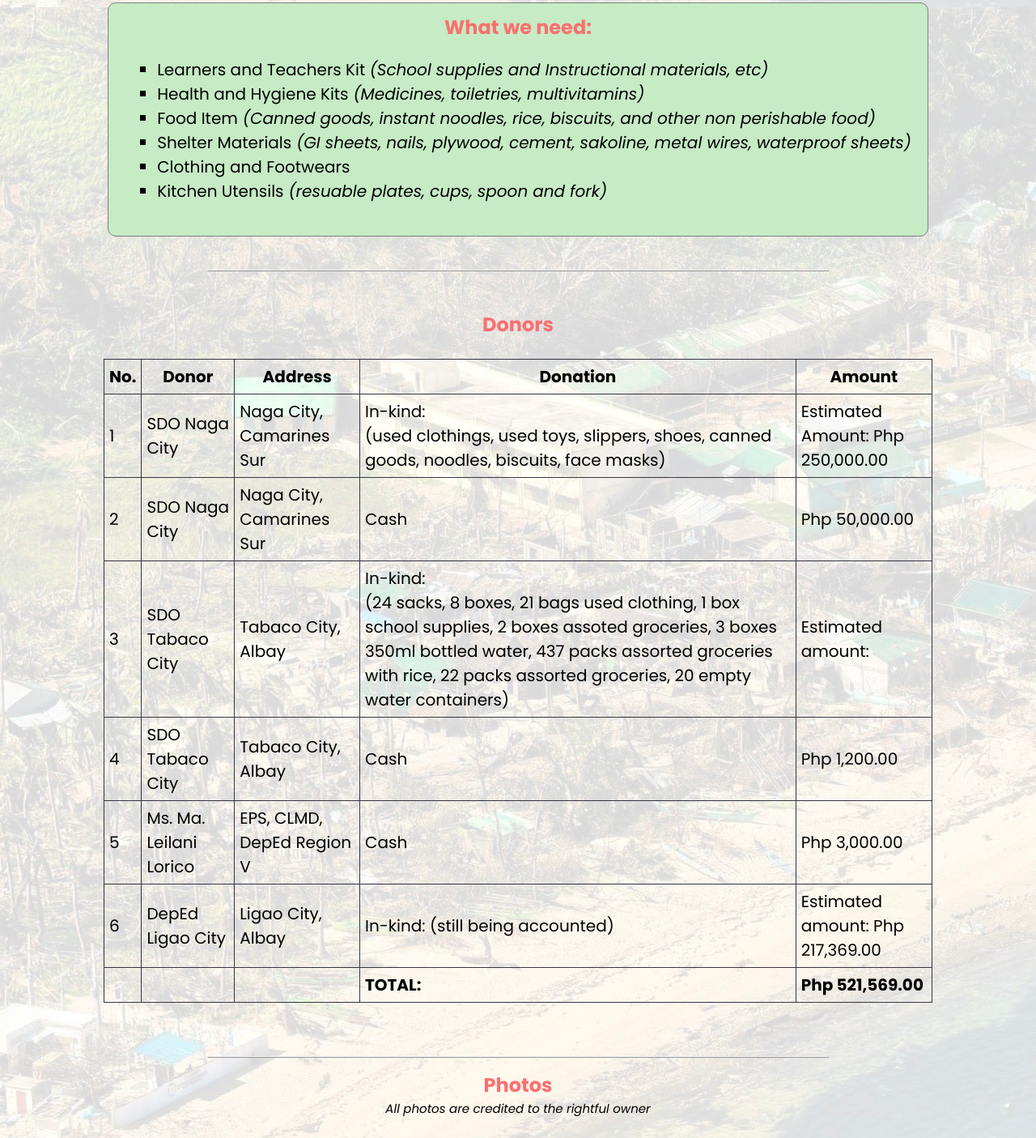
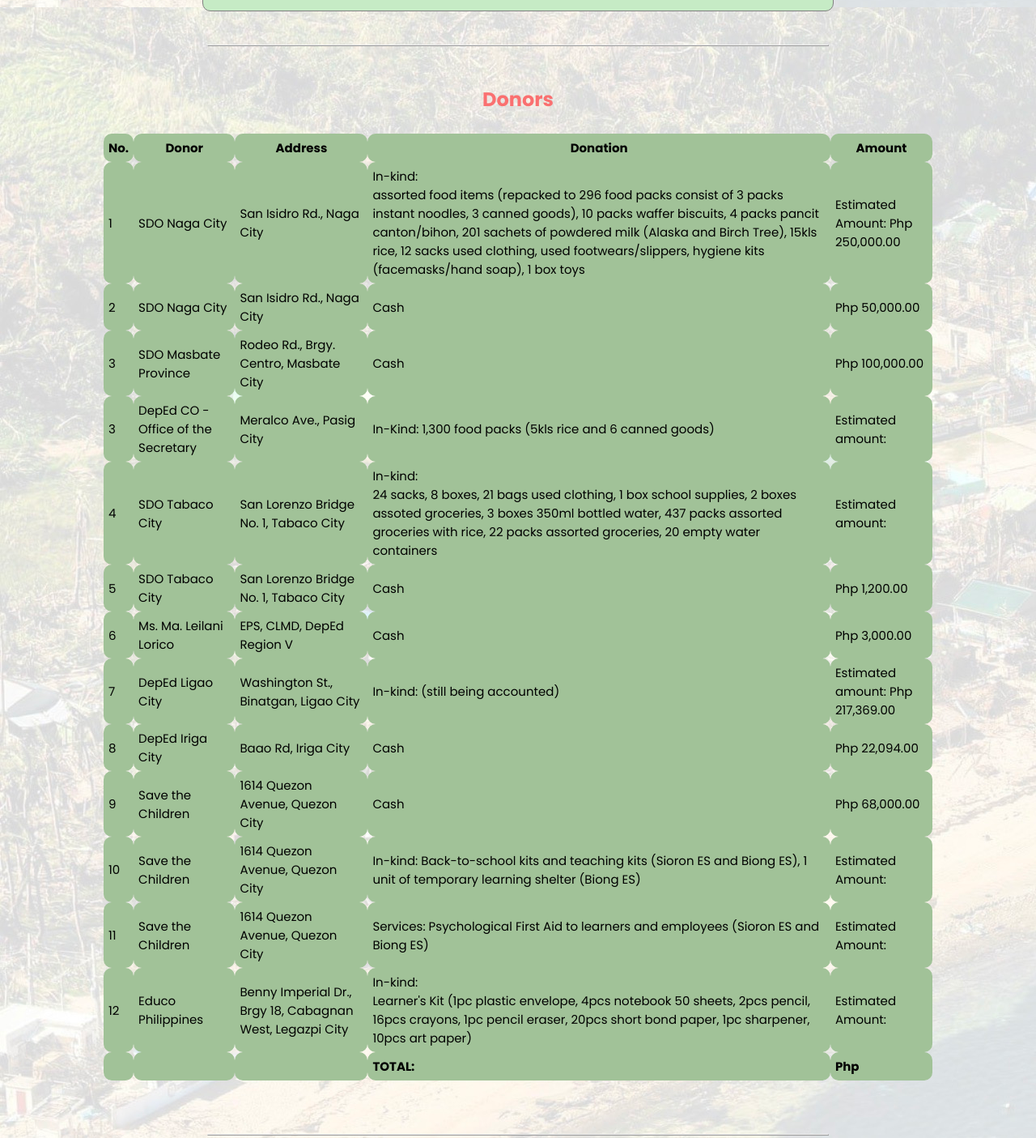
Before and after one commit to depedctd/stypepitoph, a plain HTML site: page index.html in a window 1280 px wide. Shown: the part 1391-2796 px from the top of the page at 81% size. Drawn offline with Linux system fonts and the light colour scheme; a web font is replaced by a local one.

Commit message:
Add files via upload

```diff
--- a/index.html
+++ b/index.html
@@ -133,57 +133,145 @@
         <tr>
             <td>1</td>
             <td>SDO Naga City</td>
-            <td>Naga City, Camarines Sur</td>
-            <td>In-kind: <br>(used clothings, used toys, slippers, shoes, canned goods, noodles, biscuits, face masks)</td>
+            <td>San Isidro Rd., Naga City</td>
+            <td>In-kind: <br>assorted food items (repacked to 296 food packs consist of 3 packs instant noodles, 3 canned goods),
+                10 packs waffer biscuits, 4 packs pancit canton/bihon, 201 sachets of powdered milk (Alaska and Birch Tree),
+                15kls rice, 12 sacks used clothing, used footwears/slippers, hygiene kits (facemasks/hand soap), 1 box toys</td>
             <td>Estimated Amount: Php 250,000.00</td>
         </tr>
         <tr>
             <td>2</td>
             <td>SDO Naga City</td>
-            <td>Naga City, Camarines Sur</td>
+            <td>San Isidro Rd., Naga City</td>
             <td>Cash</td>
             <td>Php 50,000.00</td>
         </tr>
         <tr>
             <td>3</td>
-            <td>SDO Tabaco City</td>
-            <td>Tabaco City, Albay</td>
-            <td>In-kind: <br> (24 sacks, 8 boxes, 21 bags used clothing, 1 box school supplies, 2 boxes assoted groceries,
-                3 boxes 350ml bottled water, 437 packs assorted groceries with rice, 22 packs assorted groceries,
-                20 empty water containers)</td>
-            <td>Estimated amount: </td>
+            <td>SDO Masbate Province</td>
+            <td>Rodeo Rd., Brgy. Centro, Masbate City</td>
+            <td>Cash</td>
+            <td>Php 100,000.00</td>
+        </tr>
+        <tr>
+            <td>3</td>
+            <td>DepEd CO - Office of the Secretary</td>
+            <td>Meralco Ave., Pasig City</td>
+            <td>In-Kind: 1,300 food packs (5kls rice and 6 canned goods)</td>
+            <td>Estimated amount:</td>
         </tr>
         <tr>
             <td>4</td>
             <td>SDO Tabaco City</td>
-            <td>Tabaco City, Albay</td>
+            <td>San Lorenzo Bridge No. 1, Tabaco City</td>
+            <td>In-kind: <br> 24 sacks, 8 boxes, 21 bags used clothing, 1 box school supplies, 2 boxes assoted groceries,
+                3 boxes 350ml bottled water, 437 packs assorted groceries with rice, 22 packs assorted groceries,
+                20 empty water containers</td>
+            <td>Estimated amount: </td>
+        </tr>
+        <tr>
+            <td>5</td>
+            <td>SDO Tabaco City</td>
+            <td>San Lorenzo Bridge No. 1, Tabaco City</td>
             <td>Cash</td>
             <td>Php 1,200.00</td>
         </tr>
         <tr>
-            <td>5</td>
+            <td>6</td>
             <td>Ms. Ma. Leilani Lorico</td>
             <td>EPS, CLMD, DepEd Region V</td>
             <td>Cash</td>
             <td>Php 3,000.00</td>
         </tr>
         <tr>
-            <td>6</td>
+            <td>7</td>
             <td>DepEd Ligao City</td>
-            <td>Ligao City, Albay</td>
+            <td>Washington St., Binatgan, Ligao City</td>
             <td>In-kind: (still being accounted) </td>
             <td>Estimated amount: Php 217,369.00</td>
+        </tr>
+        <tr>
+            <td>8</td>
+            <td>DepEd Iriga City</td>
+            <td>Baao Rd, Iriga City</td>
+            <td>Cash</td>
+            <td>Php 22,094.00</td>
+        </tr>
+        <tr>
+            <td>9</td>
+            <td>Save the Children</td>
+            <td>1614 Quezon Avenue, Quezon City</td>
+            <td>Cash</td>
+            <td>Php 68,000.00</td>
+        </tr>
+        <tr>
+            <td>10</td>
+            <td>Save the Children</td>
+            <td>1614 Quezon Avenue, Quezon City</td>
+            <td>In-kind: Back-to-school kits and teaching kits (Sioron ES and Biong ES), 1 unit of temporary learning shelter (Biong ES)</td>
+            <td>Estimated Amount:</td>
+        </tr>
+        <tr>
+            <td>11</td>
+            <td>Save the Children</td>
+            <td>1614 Quezon Avenue, Quezon City</td>
+            <td>Services: Psychological First Aid to learners and employees (Sioron ES and Biong ES)</td>
+            <td>Estimated Amount:</td>
+        </tr>
+        <tr>
+            <td>12</td>
+            <td>Educo Philippines</td>
+            <td>Benny Imperial Dr., Brgy 18, Cabagnan West, Legazpi City</td>
+            <td>In-kind: <br>Learner's Kit (1pc plastic envelope, 4pcs notebook 50 sheets, 2pcs pencil, 16pcs crayons,
+                1pc pencil eraser, 20pcs short bond paper, 1pc sharpener, 10pcs art paper) </td>
+            <td>Estimated Amount:</td>
         </tr>
         <tr>
             <td></td>
             <td></td>
             <td></td>
             <td><b>TOTAL:</b></td>
-            <td><b>Php 521,569.00</b></td>
+            <td><b>Php </b></td>
         </tr>
     </table>
 <br>
 <br>
+
+<hr>
+<h2 class="section1" id="needs">School Recipients</h2>
+<br>
+<table>
+    <th>No.</th>
+    <th>District</th>
+    <th>School Recipient</th>
+    <th>Number of Learners Benefited</th>
+    <th>Number of Teaching/Non Teaching Personnel Benefited</th>
+    <th>Benefits Received</th>
+    <tr>
+        <td>1</td>
+        <td>Bagamanoc South</td>
+        <td>Bacak ES,<br> Mavil ES,<br> Bugao CES</td>
+        <td></td>
+        <td>153</td>
+        <td>❤️‍🩹 Psychological First Aid <br> 📦 5 sacks of used clothing, 30 packs biscuit, 201 sachets powdered milk for learners (Bacak, Mavil, Bugao CES)<br></td>
+    </tr>
+    <tr>
+        <td>4</td>
+        <td>Caramoran South</td>
+        <td>Iyao ES</td>
+        <td>98</td>
+        <td></td>
+        <td> 📦 4 sacks of used clothing and 2 bags of wafer biscuits (Iyao ES and Supang ES)</td>
+    </tr>
+    <tr>
+        <td>5</td>
+        <td>Caramoran South</td>
+        <td>Supang ES</td>
+        <td>163</td>
+        <td></td>
+        <td>📦 4 sacks of used clothing and 2 bags of wafer biscuits (Iyao ES and Supang ES)</td>
+    </tr>
+</table>
 
 <hr>
 
--- a/style.css
+++ b/style.css
@@ -43,20 +43,20 @@ h3{
 }
 
 .body1{
-    font-size: 25px;
+    font-size: 20px;
     font-weight: 500;
     padding: 0px;
     margin: 0px;
 }
 
 .body2{
-    font-size: 20px;
+    font-size: 14px;
     padding: 0px;
     margin: 0px;
 }
 
 .body3{
-    font-size: 20px;
+    font-size: 14px;
     padding: 0px;
     margin-left: 30px;
     margin-right: 30px;
@@ -64,7 +64,7 @@ h3{
 }
 
 .body4{
-    font-size: 15px;
+    font-size: 14px;
     padding: 0px;
     margin-left: 30px;
     margin-right: 30px;
@@ -137,24 +137,24 @@ p{
 
 ul {
     list-style-type: square;
-    font-size: 20px;
+    font-size: 15px;
     list-style-position: outside;
     text-align: left;
 }
 
 table, th, td {
-    border: 1px solid #373640;
+    border: 1px none gray;
     border-collapse: collapse;
 
 }
 
 th,td {
     color: black;
-    background-color: none;
+    background-color: #A1C298;
     border-radius: 10px;
     padding: 6px;
     text-align: left;
-    font-size: 20px;
+    font-size: 15px;
 }
 
 th {
```
